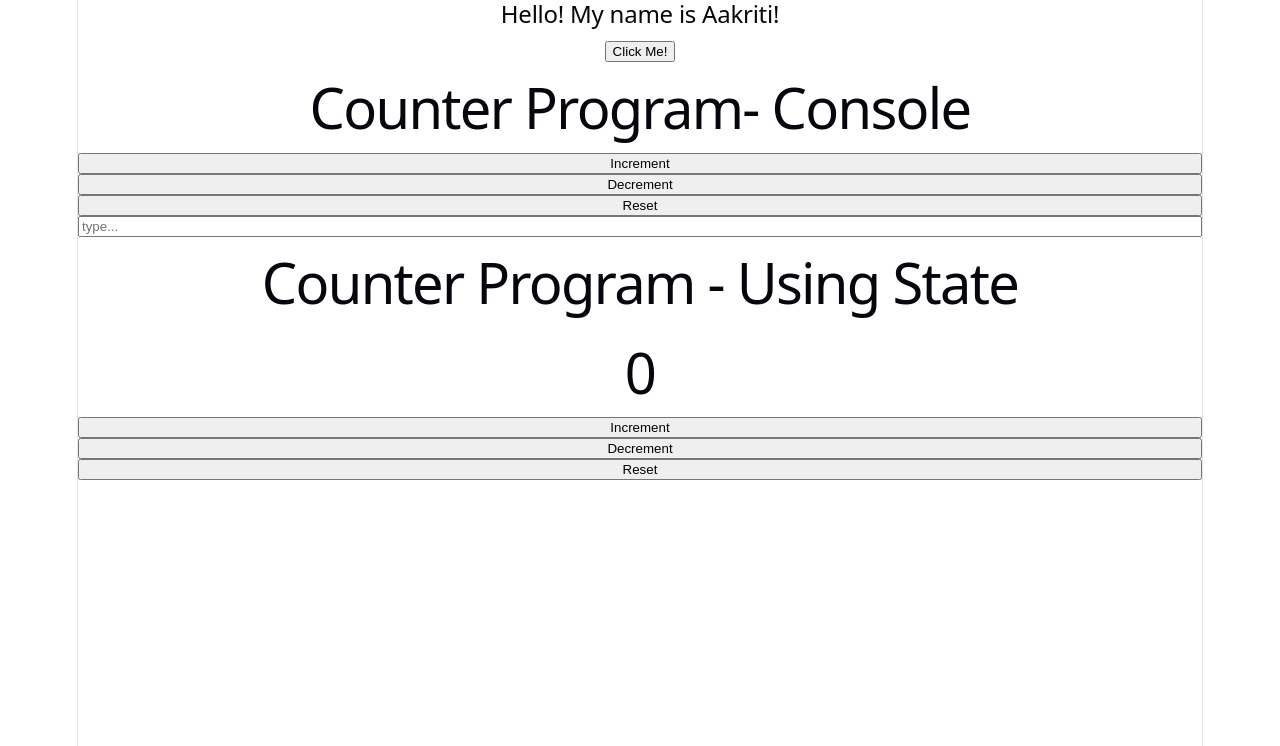
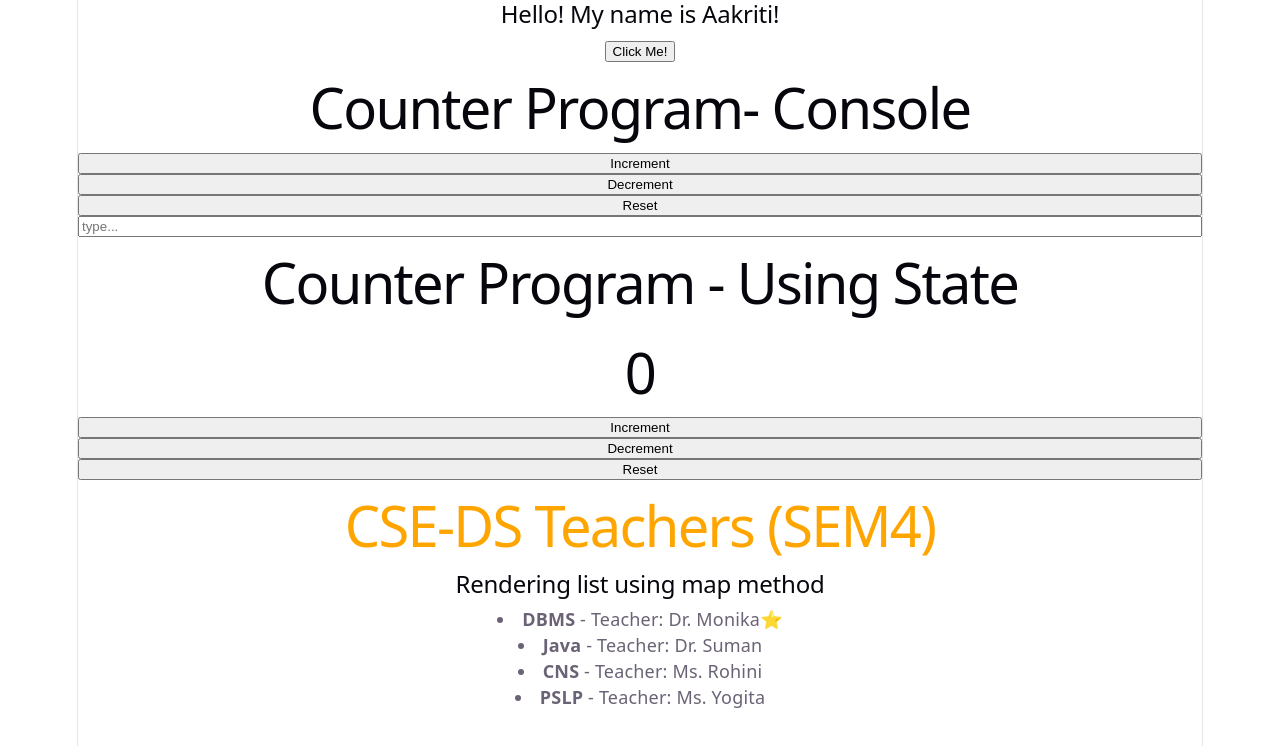
Before and after one commit to Aakriti0207/WebDevelopment--CodewithHarry, a React (Vite) app in the folder my-react-app/: page / in a window 1280 px wide. Shown: the top 746 px of the page. Built offline with nearby package versions, Linux system fonts and the light colour scheme.

Commit message:
Map Method

```diff
--- a/my-react-app/src/App.jsx
+++ b/my-react-app/src/App.jsx
@@ -1,6 +1,7 @@
 import Hello from "./components/helloWorld"
 import CounterProgram from "./components/counterConsole";
 import CounterProps from "./components/counterProps";
+import TeacherList from "./components/mapRender";
 
 function App() {
   return (
@@ -8,6 +9,7 @@ function App() {
       <Hello />
       <CounterProgram />
       <CounterProps />
+      <TeacherList />
     </>
   );
 }
--- /dev/null
+++ b/my-react-app/src/components/mapRender.jsx
@@ -0,0 +1,26 @@
+import React from "react";
+
+const teachers = [
+    {subject: "DBMS", teacher: "Dr. Monika"},
+    {subject: "Java", teacher: "Dr. Suman"},
+    {subject: "CNS", teacher: "Ms. Rohini"},
+    {subject: "PSLP", teacher: "Ms. Yogita"},
+];
+
+function TeacherList() {
+    return(
+        <>
+        <h1 style={ {color: "orange"}}>CSE-DS Teachers (SEM4)</h1>
+        <h2>Rendering list using map method</h2>
+
+        {teachers.map((teacher,index) => (
+            <li key={index}>
+                <strong>{ teacher.subject }</strong> - Teacher: { teacher.teacher }
+                {teacher.subject === "DBMS" && <span>⭐</span>}
+            </li>
+        ))}
+
+        </>
+    )
+}
+export default TeacherList;
```
